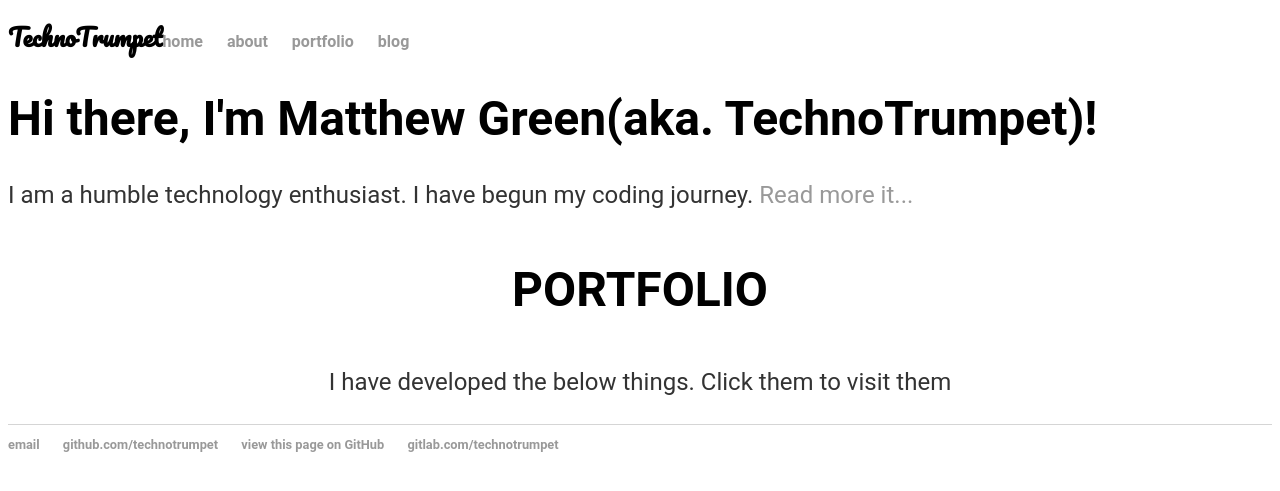
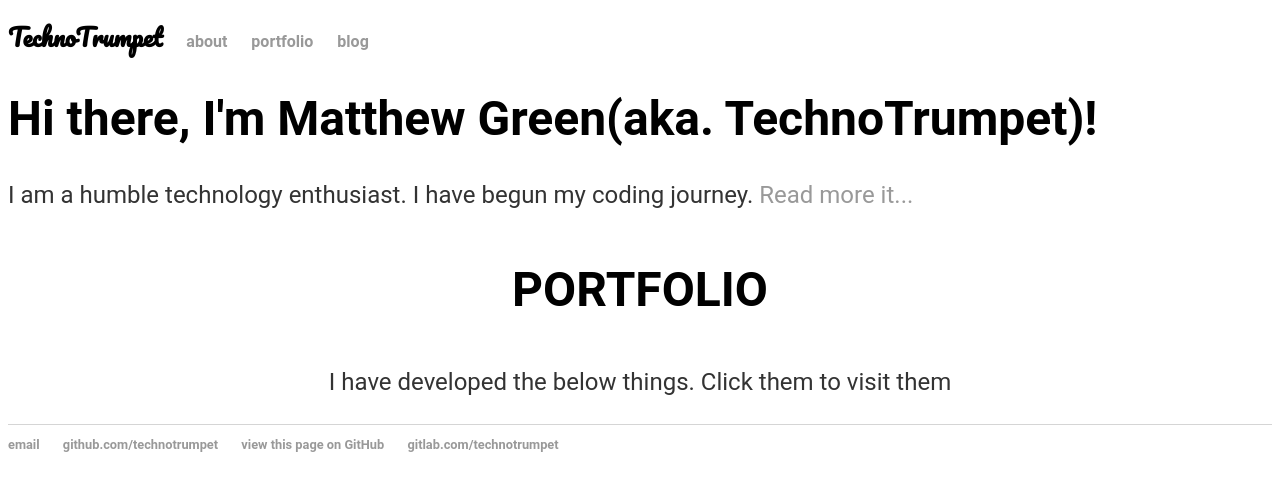
Before and after one commit to TechnoTrumpet/TechnoTrumpet.github.io, a Jekyll site: the page built from index.html, in a window 1280 px wide. Shown: the top 491 px of the page. Built offline with Jekyll 4.4.1, drawn with Linux system fonts in a browser that asks for light colours.

Commit message:
Update default.html

```diff
--- a/_layouts/default.html
+++ b/_layouts/default.html
@@ -10,7 +10,7 @@
 			<nav>
 				<!--<font size="5" face="Pacifico">TechnoTrumpet</font>-->
 	    		<ul>
-				<li><font size="5" face="Pacifico">TechnoTrumpet</font><a href="/">home</a></li>
+				<li><font size="5" face="Pacifico">TechnoTrumpet</font><a href="/"></a></li>
 		        	<li><a href="/about">about</a></li>
 	        		<li><a href="/portfolio">portfolio</a></li>
 	        		<li><a href="/blog">blog</a></li>
```
